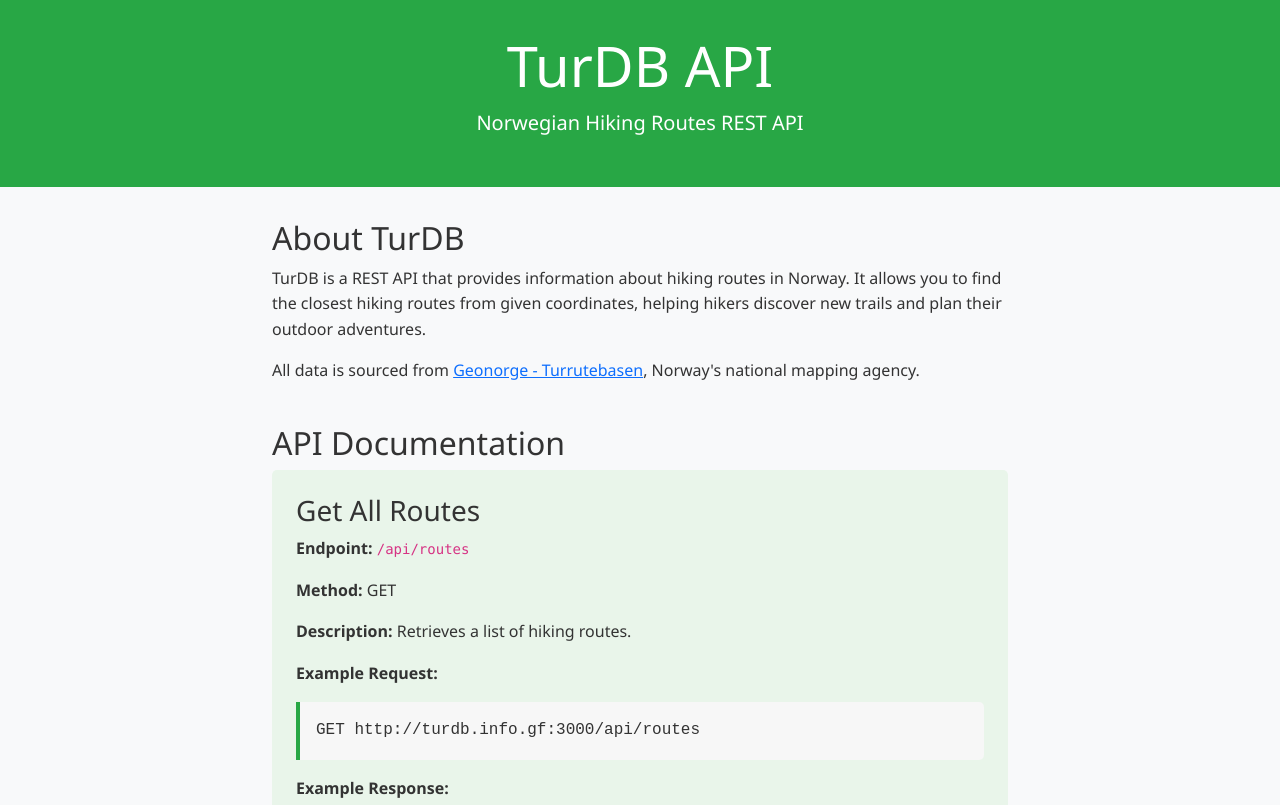
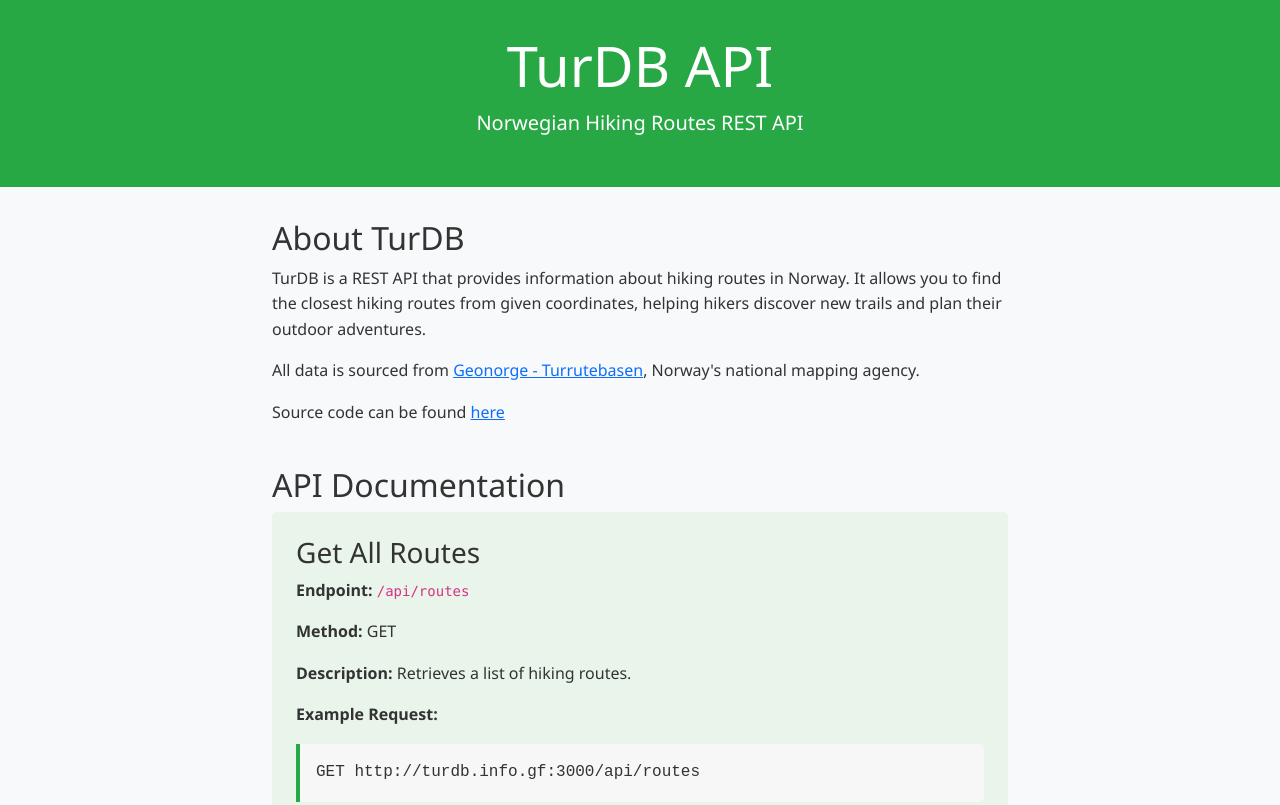
Before and after one commit to LennardDenby/TurDB, a website: page public/index.html in a window 1280 px wide. Shown: the top 805 px of the page. Drawn offline with nearby package versions, Linux system fonts and the light colour scheme.

Commit message:
added link to sourcecode

```diff
--- a/public/index.html
+++ b/public/index.html
@@ -63,11 +63,13 @@
                     All data is sourced from <a href="https://kartkatalog.geonorge.no/metadata/turrutebasen/d1422d17-6d95-4ef1-96ab-8af31744dd63" target="_blank">Geonorge - Turrutebasen</a>,
                     Norway's national mapping agency.
                 </p>
+                <p> Source code can be found <a href="https://github.com/LennardDenby/TurDB", target="_blank">here</a></p>
             </div>
         </div>
 
         <div class="row mb-4">
             <div class="col-lg-8 offset-lg-2">
+
                 <h2>API Documentation</h2>
 
                 <div class="endpoint">
```
